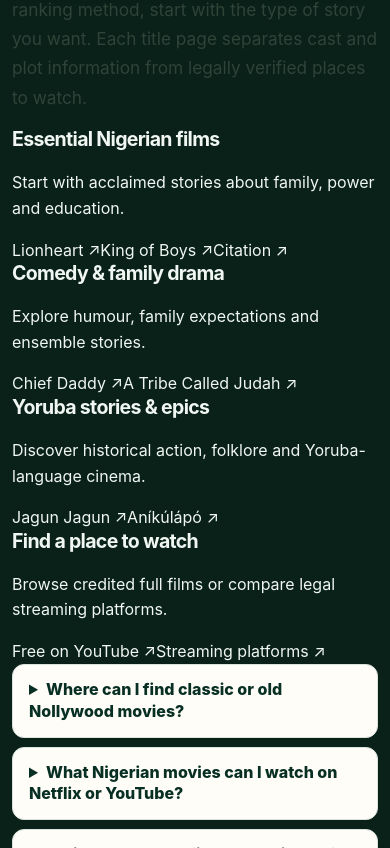
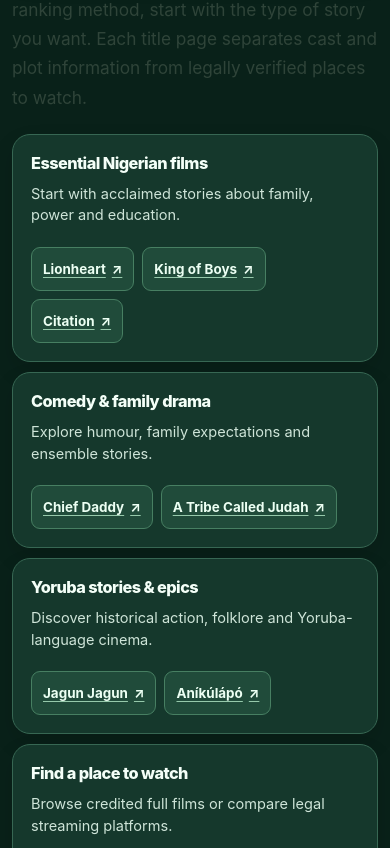
Before and after one commit to eghosa001/nigeria, a Next.js app: page /entertainment/movies in a window 390 px wide. Shown: the part 896-1744 px from the top of the page. Built offline with nearby package versions, Linux system fonts and the light colour scheme; no server answers.

Commit message:
Give movie discovery accessible contrast, balanced grid and mobile touch targets

```diff
--- a/app/entertainment/entertainment.css
+++ b/app/entertainment/entertainment.css
@@ -103,3 +103,97 @@
   color: var(--muted);
   font-size: .92rem;
 }
+
+
+/* Film discovery uses one explicit dark palette in both appearance modes.
+   Do not reuse general-purpose light .home-update-card components here:
+   the permanent dark movie shelf otherwise gives white headings on white cards. */
+.movie-shelf-section .movie-discovery-grid {
+  display: grid;
+  grid-template-columns: repeat(4, minmax(0, 1fr));
+  gap: 14px;
+  margin: 22px 0 20px;
+}
+
+.movie-shelf-section .movie-discovery-card {
+  display: flex;
+  flex-direction: column;
+  min-width: 0;
+  padding: clamp(18px, 2vw, 24px);
+  border: 1px solid #376753;
+  border-radius: 18px;
+  background: #15382c;
+  color: #f4fff8;
+  box-shadow: 0 10px 22px rgba(0, 0, 0, .12);
+}
+
+.movie-shelf-section .movie-discovery-card h3 {
+  margin: 0 0 10px;
+  color: #f4fff8;
+  font-size: clamp(1.02rem, 1.4vw, 1.2rem);
+  font-weight: 800;
+  line-height: 1.25;
+}
+
+.movie-shelf-section .movie-discovery-card p {
+  margin: 0 0 20px;
+  color: #cee4d8;
+  font-size: .91rem;
+  line-height: 1.5;
+}
+
+.movie-shelf-section .movie-discovery-links {
+  display: flex;
+  flex-wrap: wrap;
+  align-items: flex-start;
+  gap: 8px;
+  margin-top: auto;
+}
+
+.movie-shelf-section .movie-discovery-links a {
+  display: inline-flex;
+  align-items: center;
+  justify-content: space-between;
+  gap: 6px;
+  max-width: 100%;
+  min-height: 44px;
+  padding: 8px 11px;
+  border: 1px solid #477f62;
+  border-radius: 9px;
+  background: #204b3a;
+  color: #ecfff3;
+  font-size: .84rem;
+  font-weight: 750;
+  line-height: 1.35;
+  text-decoration: underline;
+  text-decoration-color: #96c9ab;
+  text-underline-offset: 3px;
+  overflow-wrap: anywhere;
+}
+
+.movie-shelf-section .movie-discovery-links a:hover {
+  background: #2c624b;
+  border-color: #a5f1c0;
+  color: #ffffff;
+}
+
+.movie-shelf-section .movie-discovery-links a:focus-visible {
+  outline: 3px solid #ffd47c;
+  outline-offset: 3px;
+}
+
+@media (max-width: 1100px) {
+  .movie-shelf-section .movie-discovery-grid {
+    grid-template-columns: repeat(2, minmax(0, 1fr));
+  }
+}
+
+@media (max-width: 620px) {
+  .movie-shelf-section .movie-discovery-grid {
+    grid-template-columns: minmax(0, 1fr);
+    gap: 10px;
+  }
+  .movie-shelf-section .movie-discovery-card {
+    padding: 18px;
+  }
+}
```
